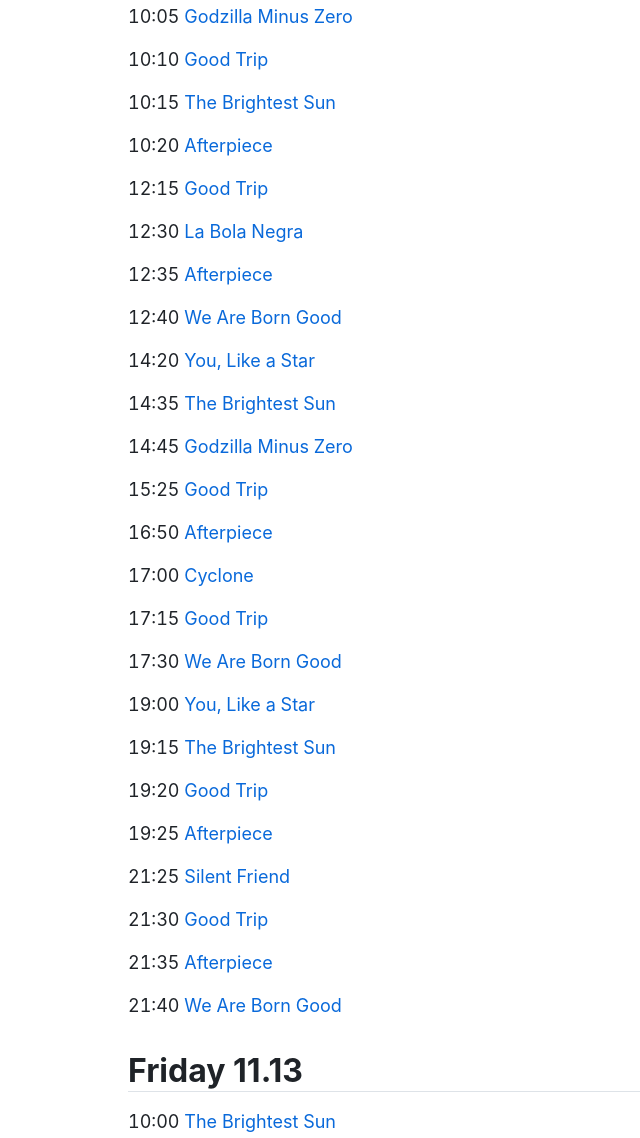
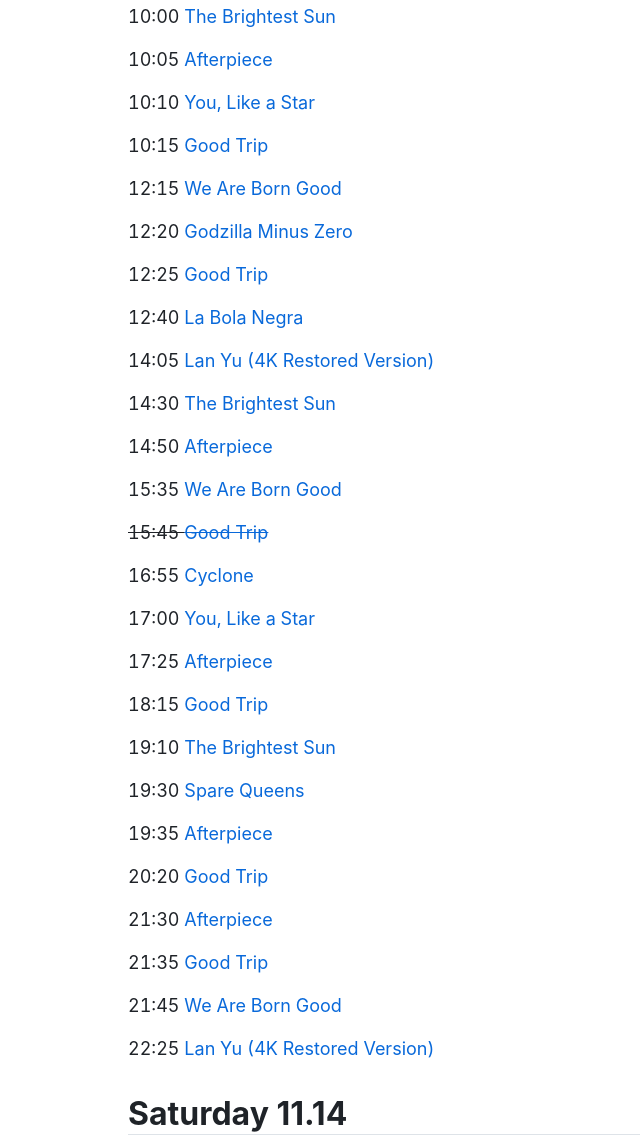
Before and after one commit to curiousleo/goldenscene.today, a plain HTML site: page index.html in a window 1280 px wide. Shown: the part 134-1272 px from the top of the page, without its empty margins (0-640 px from the left). Drawn offline with Linux system fonts and the light colour scheme.

Commit message:
Automatic update

```diff
--- a/index.html
+++ b/index.html
@@ -24,33 +24,6 @@
         <main>
             <section>
                 <h1>Today</h1>
-                <p>10:05 <a href="https://goldenscene.com/movie/926dbc38-82b6-484e-b4ca-9bc90f4f7335">Godzilla Minus Zero</a>
-                <p>10:10 <a href="https://goldenscene.com/movie/dc1abad1-7960-4ea6-aeee-4a92fd383167">Good Trip</a>
-                <p>10:15 <a href="https://goldenscene.com/movie/63024e14-d406-4c70-8db2-5a5fefc8f944">The Brightest Sun</a>
-                <p>10:20 <a href="https://goldenscene.com/movie/94822d3c-d4e9-4ca8-ab73-d0b879c20564">Afterpiece</a>
-                <p>12:15 <a href="https://goldenscene.com/movie/dc1abad1-7960-4ea6-aeee-4a92fd383167">Good Trip</a>
-                <p>12:30 <a href="https://goldenscene.com/movie/c5fadce3-bdd6-4b19-9a0b-e84d12a97ab3">La Bola Negra</a>
-                <p>12:35 <a href="https://goldenscene.com/movie/94822d3c-d4e9-4ca8-ab73-d0b879c20564">Afterpiece</a>
-                <p>12:40 <a href="https://goldenscene.com/movie/43ef003b-6d62-4486-89e3-e735c08c34e5">We Are Born Good</a>
-                <p>14:20 <a href="https://goldenscene.com/movie/8b64744c-5175-443c-ac1b-15035d161844">You, Like a Star</a>
-                <p>14:35 <a href="https://goldenscene.com/movie/63024e14-d406-4c70-8db2-5a5fefc8f944">The Brightest Sun</a>
-                <p>14:45 <a href="https://goldenscene.com/movie/926dbc38-82b6-484e-b4ca-9bc90f4f7335">Godzilla Minus Zero</a>
-                <p>15:25 <a href="https://goldenscene.com/movie/dc1abad1-7960-4ea6-aeee-4a92fd383167">Good Trip</a>
-                <p>16:50 <a href="https://goldenscene.com/movie/94822d3c-d4e9-4ca8-ab73-d0b879c20564">Afterpiece</a>
-                <p>17:00 <a href="https://goldenscene.com/movie/d5de535a-a90b-4c4c-a912-c1b3535d6911">Cyclone</a>
-                <p>17:15 <a href="https://goldenscene.com/movie/dc1abad1-7960-4ea6-aeee-4a92fd383167">Good Trip</a>
-                <p>17:30 <a href="https://goldenscene.com/movie/43ef003b-6d62-4486-89e3-e735c08c34e5">We Are Born Good</a>
-                <p>19:00 <a href="https://goldenscene.com/movie/8b64744c-5175-443c-ac1b-15035d161844">You, Like a Star</a>
-                <p>19:15 <a href="https://goldenscene.com/movie/63024e14-d406-4c70-8db2-5a5fefc8f944">The Brightest Sun</a>
-                <p>19:20 <a href="https://goldenscene.com/movie/dc1abad1-7960-4ea6-aeee-4a92fd383167">Good Trip</a>
-                <p>19:25 <a href="https://goldenscene.com/movie/94822d3c-d4e9-4ca8-ab73-d0b879c20564">Afterpiece</a>
-                <p>21:25 <a href="https://goldenscene.com/movie/735b08df-9d79-4b16-b0f7-6ec6474879b3">Silent Friend</a>
-                <p>21:30 <a href="https://goldenscene.com/movie/dc1abad1-7960-4ea6-aeee-4a92fd383167">Good Trip</a>
-                <p>21:35 <a href="https://goldenscene.com/movie/94822d3c-d4e9-4ca8-ab73-d0b879c20564">Afterpiece</a>
-                <p>21:40 <a href="https://goldenscene.com/movie/43ef003b-6d62-4486-89e3-e735c08c34e5">We Are Born Good</a>
-            </section>
-            <section>
-                <h1>Friday 11.13</h1>
                 <p>10:00 <a href="https://goldenscene.com/movie/63024e14-d406-4c70-8db2-5a5fefc8f944">The Brightest Sun</a>
                 <p>10:05 <a href="https://goldenscene.com/movie/94822d3c-d4e9-4ca8-ab73-d0b879c20564">Afterpiece</a>
                 <p>10:10 <a href="https://goldenscene.com/movie/8b64744c-5175-443c-ac1b-15035d161844">You, Like a Star</a>
```
